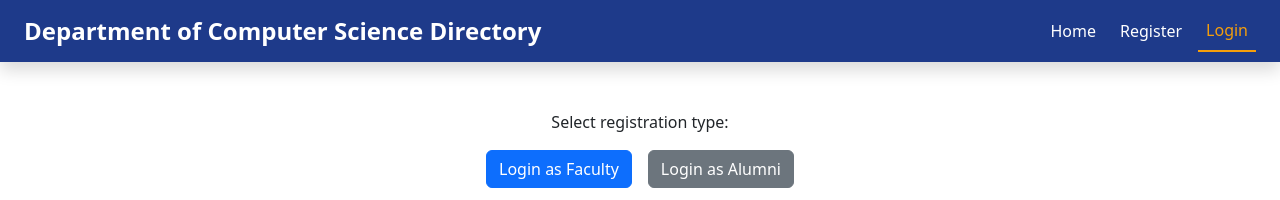
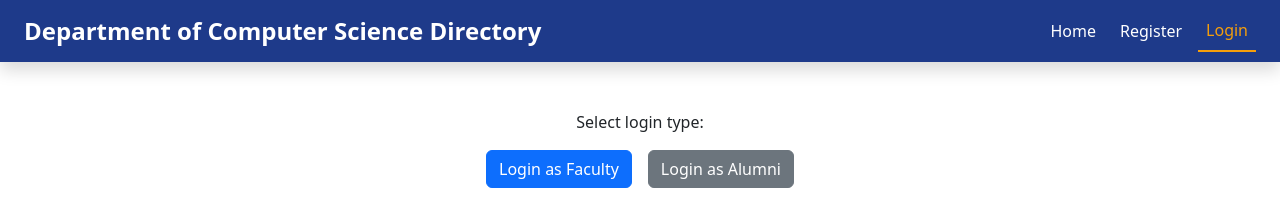
Before and after one commit to Suhani1934/staff-directory-frontend, a React (Vite) app: page /login in a window 1280 px wide. Shown: the top 200 px of the page. Built offline with nearby package versions, Linux system fonts and the light colour scheme.

Commit message:
Alumni registration and login frontend done

```diff
--- a/src/pages/Login.jsx
+++ b/src/pages/Login.jsx
@@ -13,7 +13,7 @@ const Register = () => {
     <div className="container mt-5">
       {!userType && (
         <div className="text-center">
-          <p>Select registration type:</p>
+          <p>Select login type:</p>
           <button className="btn btn-primary mx-2" onClick={() => handleSelection("faculty")}>
             Login as Faculty
           </button>
```
